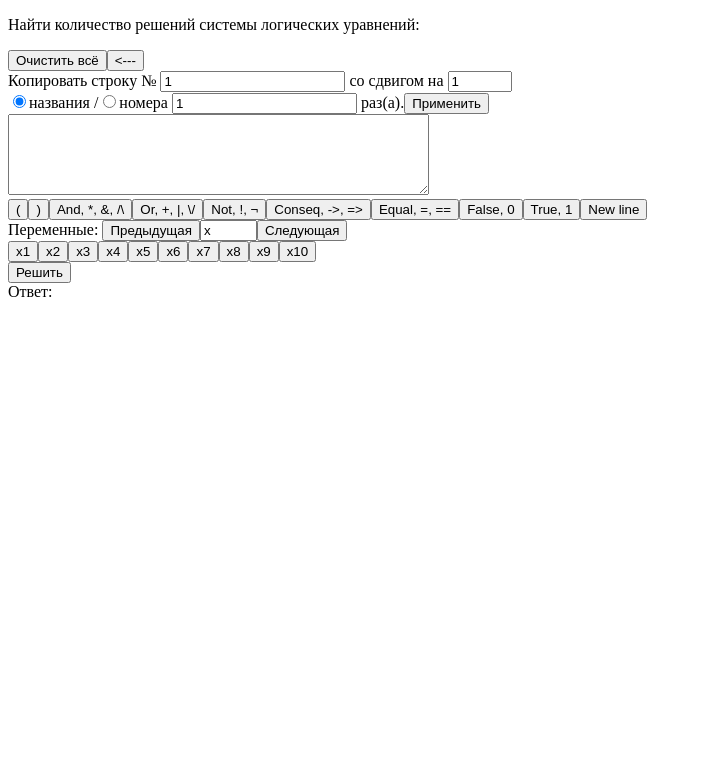
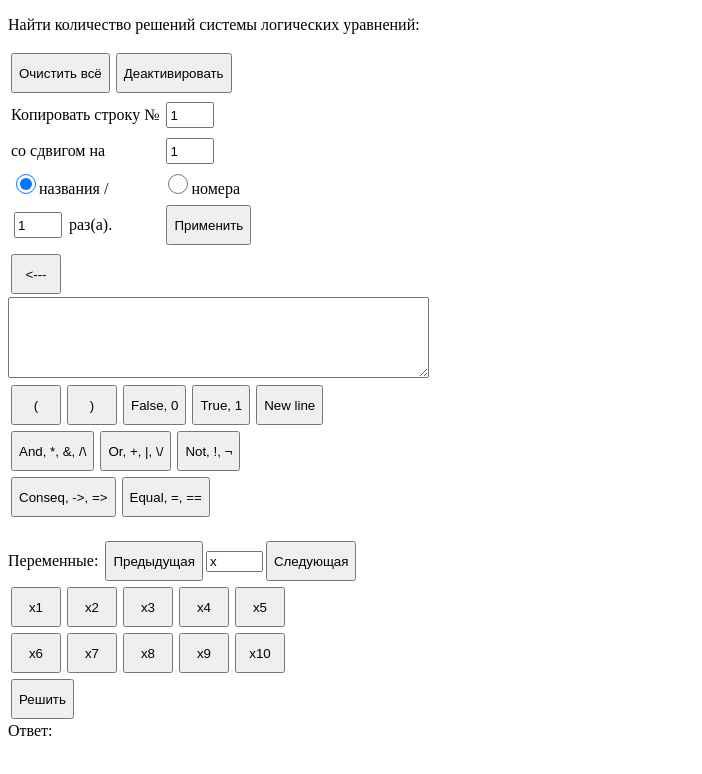
Before and after one commit to avpp/elena, a plain HTML site: page solver/task_list.html in a window 1280 px wide. Shown: the whole page, without its empty margins (0-702 px from the left). Drawn offline with Linux system fonts and the light colour scheme.

Commit message:
second version. Change view. Add disable button.

```diff
--- a/solver/task_list.html
+++ b/solver/task_list.html
@@ -6,6 +6,22 @@
     <script src="./../jquery/jquery.js"></script>
     <script src="./../jquery/jquery.selection.js"></script>
     <script src="./compiler_core.js"></script>
+    <style>
+      button {
+        min-width: 50px;
+        min-height: 40px;
+        margin: 3px;
+      }
+      input[type="number"] {
+        max-width:40px;
+        min-height: 20px;
+        margin: 3px;
+      }
+      input[type="radio"] {
+        min-width: 20px;
+        min-height: 20px;
+      }
+    </style>
     <script>
       Task23 = function(){
         this.generate_input = function(base) {
@@ -18,34 +34,49 @@
             if (confirm("Вы уверены, что хотите очистить поле ввода?"))
               $(this).parents("div#task").find("textarea").val("");
           });
-          $("<button></button>").appendTo(control_btns).text("<---").click(function(){
-            var el = $(this).parents("div#task").find("textarea");
-            var s = el.selection('getPos').start;
-            if (s > 0) {
-              el.selection('setPos', {start: s-1, end: s});
-              el.selection('replace', {text: ""});
+          $("<button></button>").appendTo(control_btns).text("Деактивировать").data("active", true).click(function(){
+            var r = null;
+            $(this).data("active", r = !$(this).data("active"));
+            var ta = $($(this).parents("div#task").find("textarea"));
+            $(this).text((r)?"Деактивировать":"Активировать");
+            if (!r) {
+              ta.attr("disabled", true);
+            } else {
+              ta.removeAttr("disabled");
             }
           });
-          var copy_control = $("<div></div>").appendTo(base);
-          $("<label></label>").appendTo(copy_control).text("Копировать строку № ");
-          $("<input name=\"s_num\" type=\"number\" min=1></input>").appendTo(copy_control).val("1");
-          $("<label></label>").appendTo(copy_control).text(" со сдвигом на ");
-          $("<input name=\"shift\" type=\"number\" min=-50 max=50></input>").appendTo(copy_control).val("1");
-          $("<br>").appendTo(copy_control);
-          $("<input type=\"radio\" name=\"shift_type\" checked></input>").appendTo(copy_control).val("char");
-          $("<label></label>").appendTo(copy_control).text("названия /");
-          $("<input type=\"radio\" name=\"shift_type\"></input>").appendTo(copy_control).val("num");
-          $("<label></label>").appendTo(copy_control).text("номера ");
-          $("<input name=\"copy\" type=\"number\" min=1></input>").appendTo(copy_control).val("1");
-          $("<label></label>").appendTo(copy_control).text(" раз(а).");
-          $("<button></button>").appendTo(copy_control).text("Применить").click(function(){
-            var p = $(this).parent();
+
+          var copy_control = $("<table></table>").appendTo(base);
+          var tr = $("<tr></tr>").appendTo(copy_control);
+          var td = $("<td></td>").appendTo(tr);
+          $("<label></label>").appendTo(td).text("Копировать строку № ");
+          var td = $("<td></td>").appendTo(tr);
+          $("<input name=\"s_num\" type=\"number\" min=1></input>").appendTo(td).val("1");
+          tr = $("<tr></tr>").appendTo(copy_control);
+          td = $("<td></td>").appendTo(tr);
+          $("<label></label>").appendTo(td).text(" со сдвигом на ");
+          td = $("<td></td>").appendTo(tr);
+          $("<input name=\"shift\" type=\"number\" min=-50 max=50></input>").appendTo(td).val("1");
+          tr = $("<tr></tr>").appendTo(copy_control);
+          td = $("<td></td>").appendTo(tr);
+          $("<input type=\"radio\" name=\"shift_type\" checked></input>").appendTo(td).val("char");
+          $("<label></label>").appendTo(td).text("названия /");
+          td = $("<td></td>").appendTo(tr);
+          $("<input type=\"radio\" name=\"shift_type\"></input>").appendTo(td).val("num");
+          $("<label></label>").appendTo(td).text("номера ");
+          tr = $("<tr></tr>").appendTo(copy_control);
+          td = $("<td></td>").appendTo(tr);
+          $("<input name=\"copy\" type=\"number\" min=1></input>").appendTo(td).val("1");
+          $("<label></label>").appendTo(td).text(" раз(а).");
+          td = $("<td></td>").appendTo(tr);
+          $("<button></button>").appendTo(td).text("Применить").click(function(){
+            var p = $(this).parents("table");
             var s_num = +p.find("input[name=s_num]").val();
             var shift = +p.find("input[name=shift]").val();
             var copy = +p.find("input[name=copy]").val();
             var type = p.find("input:checked").val();
 
-            var text_el = p.parent().find("textarea")
+            var text_el = p.parents("div#task").find("textarea")
             var text = text_el.val();
             var lines = text.split(/[\n\r]+/).filter(function(e){return e});
             if (s_num > lines.length) {
@@ -76,6 +107,16 @@
               text_el.val(text_el.val() + "\n" + line);
             }
           });
+          $("<button></button>").appendTo(base).text("<---").click(function(){
+            var el = $(this).parents("div#task").find("textarea");
+            var s = el.selection('getPos').start;
+            if (s > 0) {
+              el.selection('setPos', {start: s-1, end: s});
+              el.selection('replace', {text: ""});
+            }
+          });
+
+          $("<br>").appendTo(base);
           var input = $("<textarea rows=5 cols=50></textarea>").appendTo(base);
           var input_to_area = function(){
             var el = $($(this).parents("div#task").find("textarea").first());
@@ -89,14 +130,17 @@
           var input_helper = $("<div></div>").appendTo(base);
           $("<button></button>").appendTo(input_helper).text("(").addClass("input-helper").data("helper", "(");
           $("<button></button>").appendTo(input_helper).text(")").addClass("input-helper").data("helper", ")");
+          $("<button></button>").appendTo(input_helper).text("False, 0").addClass("input-helper").data("helper", "0");
+          $("<button></button>").appendTo(input_helper).text("True, 1").addClass("input-helper").data("helper", "1");
+          $("<button></button>").appendTo(input_helper).text("New line").addClass("input-helper").data("helper", "\n");
+          $("<br>").appendTo(input_helper);
           $("<button></button>").appendTo(input_helper).text("And, *, &, /\\").addClass("input-helper").data("helper", "/\\");
           $("<button></button>").appendTo(input_helper).text("Or, +, |, \\/").addClass("input-helper").data("helper", "\\/");
           $("<button></button>").appendTo(input_helper).text("Not, !, ¬").addClass("input-helper").data("helper", "-");
+          $("<br>").appendTo(input_helper);
           $("<button></button>").appendTo(input_helper).text("Conseq, ->, =>").addClass("input-helper").data("helper", "->");
           $("<button></button>").appendTo(input_helper).text("Equal, =, ==").addClass("input-helper").data("helper", "=");
-          $("<button></button>").appendTo(input_helper).text("False, 0").addClass("input-helper").data("helper", "0");
-          $("<button></button>").appendTo(input_helper).text("True, 1").addClass("input-helper").data("helper", "1");
-          $("<button></button>").appendTo(input_helper).text("New line").addClass("input-helper").data("helper", "\n");
+          $("<br>").appendTo(input_helper);
           $("<br>").appendTo(input_helper);
           $("<label></label>").appendTo(input_helper).text("Переменные: ");
           $("<button></button>").appendTo(input_helper).text("Предыдущая").click(function(){
@@ -114,6 +158,8 @@
             el.empty();
             for (var i = 1; i <= 10; i++) {
               $("<button></button>").appendTo(el).text($(this).val().toString() + i).addClass("input-helper").data("helper", $(this).val().toString() + i).click(input_to_area);
+              if (i % 5 == 0)
+                $("<br>").appendTo(el);
             }
           });
           $("<button></button>").appendTo(input_helper).text("Следующая").click(function(){
```
